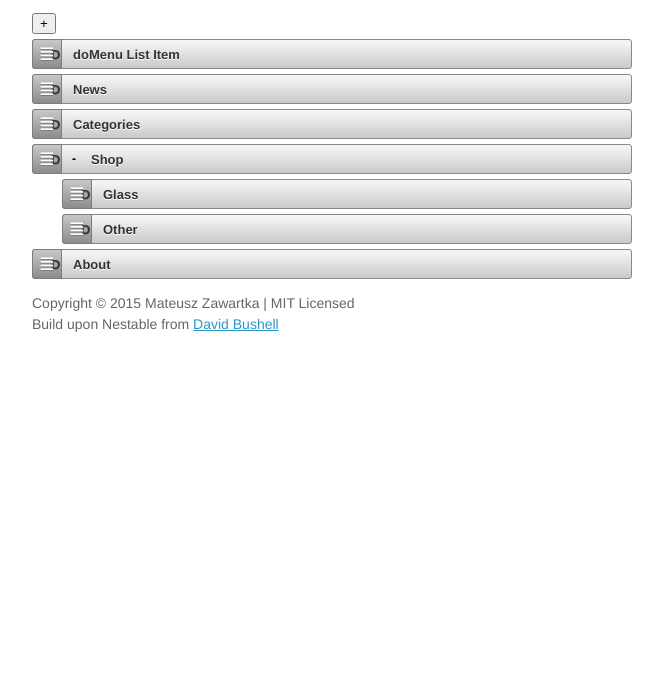
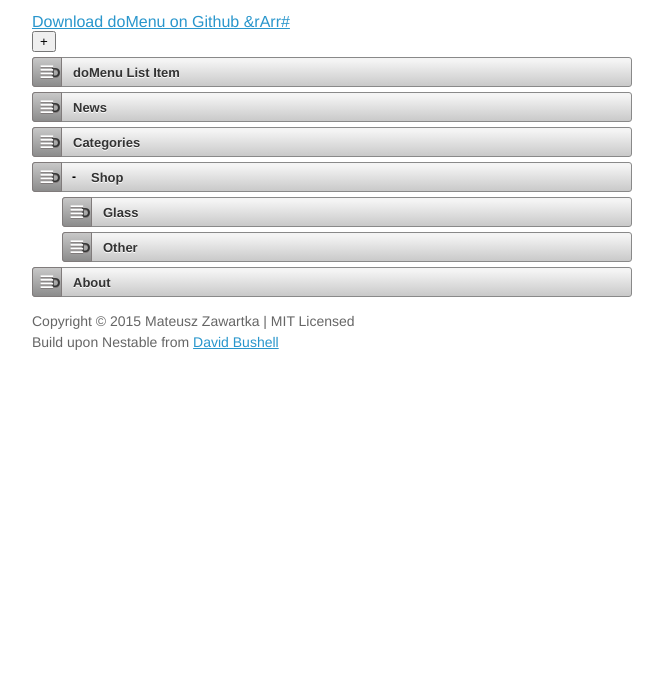
Before and after one commit to mechanicious/domenu, a plain HTML site: page index.html in a window 1280 px wide. Shown: the part 126-800 px from the top of the page, without its empty margins (18-681 px from the left). Drawn offline with nearby package versions, Linux system fonts and the light colour scheme.

Commit message:
Update index.html

```diff
--- a/index.html
+++ b/index.html
@@ -59,6 +59,7 @@
             <div class="desc">
                 <h1>doMenu</h1>
                 <p>Customized version of Nestable for back-end hierarchical menu creation</p>
+                <a href="https://github.com/mechanicious/domenu">Download doMenu on Github &rArr#</a>
             </div>
             <div class="dd" id="domenu-1">
 
```
